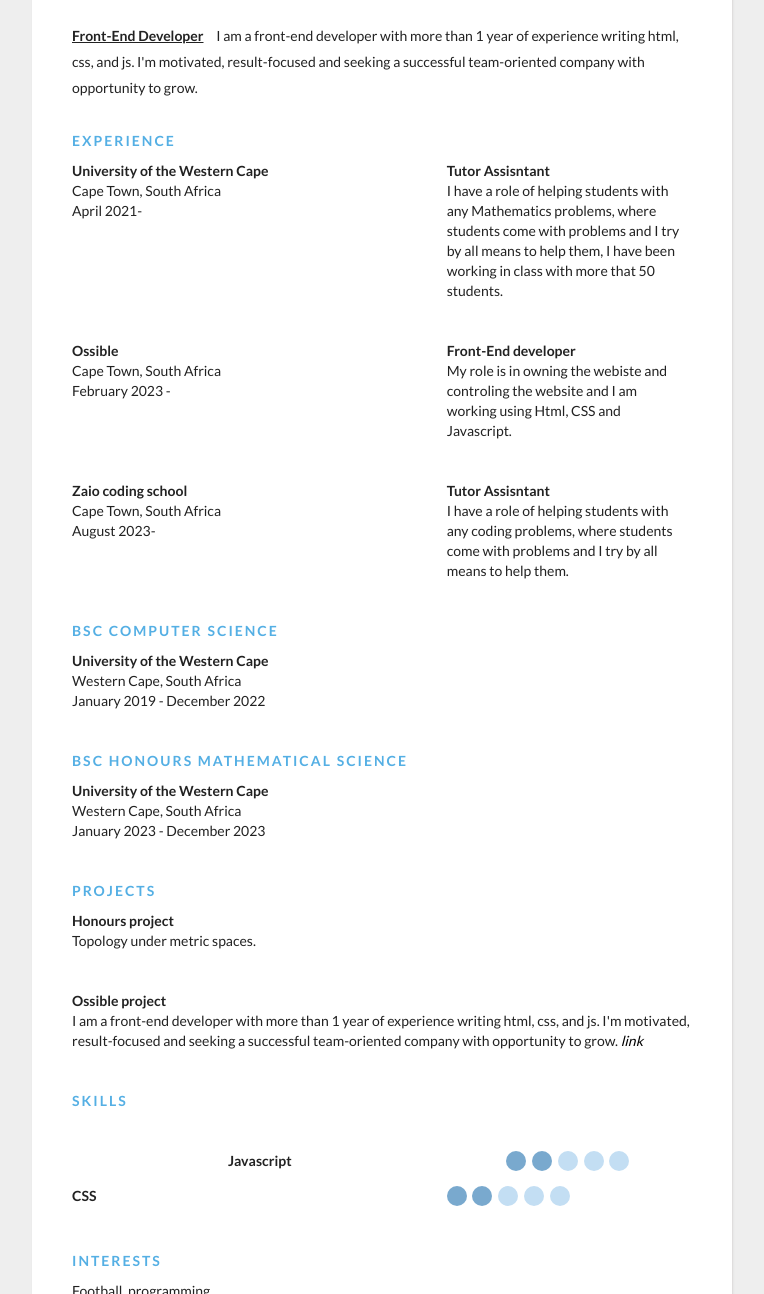
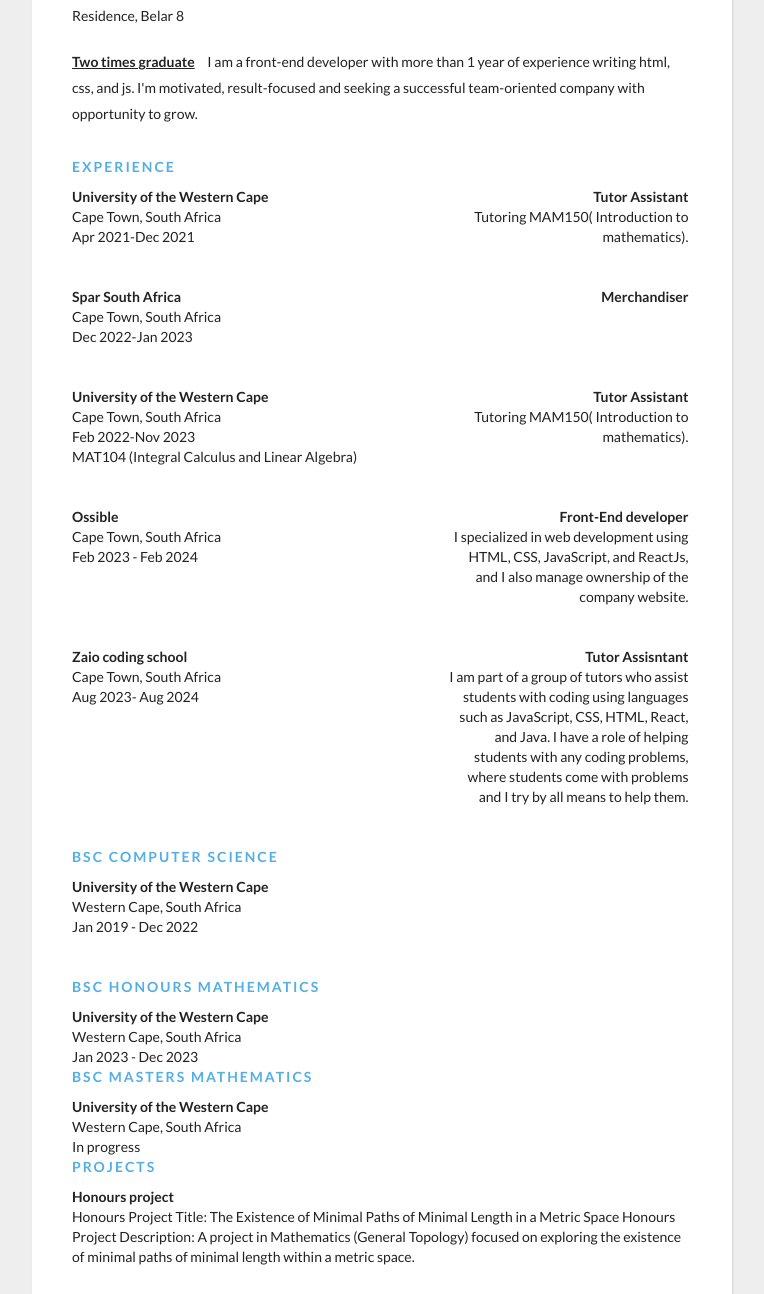
Before and after one commit to qinisomavuso/Portfolios, a plain HTML site: page resume.html in a window 1280 px wide. Shown: the part 218-1512 px from the top of the page, without its empty margins (258-1022 px from the left). Drawn offline with nearby package versions, Linux system fonts and the light colour scheme.

Commit message:
One step at a time

```diff
--- a/assets/css/resume-style.css
+++ b/assets/css/resume-style.css
@@ -3,6 +3,7 @@
   padding: 0;
   box-sizing: border-box;
 }
+
 html {
   height: 100%;
 }
@@ -22,7 +23,7 @@
   max-width: 700px;
   background: #fff;
   margin: 0px auto 0px;
-    box-shadow: 1px 1px 2px #DAD7D7;
+  box-shadow: 1px 1px 2px #dad7d7;
   border-radius: 3px;
   padding: 40px;
   margin-top: 50px;
@@ -30,128 +31,124 @@
 
 .header {
   margin-bottom: 30px;
+}
 
-    .full-name {
+.header .full-name {
   font-size: 40px;
   text-transform: uppercase;
   margin-bottom: 5px;
 }
 
-    .first-name {
+.header .first-name {
   font-weight: 700;
 }
 
-    .last-name {
+.header .last-name {
   font-weight: 300;
 }
 
-    .contact-info {
+.header .contact-info {
   margin-bottom: 20px;
 }
 
-    .email ,
-    .phone {
+.header .email,
+.header .phone {
   color: #999;
   font-weight: 300;
 }
 
-    .separator {
+.header .separator {
   height: 10px;
   display: inline-block;
   border-left: 2px solid #999;
   margin: 0px 10px;
 }
 
-    .position {
+.header .position {
   font-weight: bold;
   display: inline-block;
   margin-right: 10px;
   text-decoration: underline;
 }
-  }
-
 
 .details {
   line-height: 20px;
+}
 
-    .section {
+.details .section {
   margin-bottom: 40px;
 }
 
-    .section:last-of-type {
+.details .section:last-of-type {
   margin-bottom: 0px;
 }
 
-    .section__title {
+.details .section__title {
   letter-spacing: 2px;
-      color: #54AFE4;
+  color: #54afe4;
   font-weight: bold;
   margin-bottom: 10px;
   text-transform: uppercase;
 }
 
-    .section__list-item {
+.details .section__list-item {
   margin-bottom: 40px;
 }
 
-    .section__list-item:last-of-type {
+.details .section__list-item:last-of-type {
   margin-bottom: 0;
 }
 
-    .left ,
-    .right {
+.details .left,
+.details .right {
   vertical-align: top;
   display: inline-block;
 }
 
-    .left {
+.details .left {
   width: 60%;
 }
 
-    .right {
-      tex-align: right;
+.details .right {
+  text-align: right;
   width: 39%;
 }
 
-    .name {
+.details .name {
   font-weight: bold;
 }
 
-    a {
+.details a {
   text-decoration: none;
   color: #000;
   font-style: italic;
 }
 
-    a:hover {
+.details a:hover {
   text-decoration: underline;
   color: #000;
 }
 
 .skills {
-
 }
 
 .skills__item {
   margin-bottom: 10px;
 }
 
-    .skills__item .right {
-      input {
+.skills__item .right input {
   display: none;
 }
 
-      label {
+.skills__item .right label {
   display: inline-block;
   width: 20px;
   height: 20px;
-        background: #C3DEF3;
+  background: #c3def3;
   border-radius: 20px;
   margin-right: 3px;
 }
 
-      input:checked + label {
-        background: #79A9CE;
+.skills__item .right input:checked + label {
+  background: #79a9ce;
 }
-    }
-  }
--- a/resume.html
+++ b/resume.html
@@ -42,10 +42,14 @@
       <span class="separator"></span>
       <span class="phone">Phone: </span>
       <span class="phone-val">+277 115 59033</span>
+      <span class="separator"></span>
+      <span class="phone">location: </span>
+      <span class="location">Hector Peterson Residence, Belar 8</span>
+
     </div>
 
     <div class="about">
-      <span class="position">Front-End Developer </span>
+      <span class="position">Two times graduate </span>
       <span class="desc">
         I am a front-end developer with more than 1 year of experience writing html,
         css, and js. I'm motivated, result-focused and seeking a successful team-oriented company with opportunity to grow.
@@ -59,37 +63,60 @@
         <div class="left">
           <div class="name">University of the Western Cape</div>
           <div class="addr">Cape Town, South Africa</div>
-          <div class="duration">April 2021- </div>
+          <div class="duration">Apr 2021-Dec 2021 </div>
         </div>
         <div class="right">
-          <div class="name">Tutor Assisntant</div>
-          <div class="desc">I have a role of helping students with any Mathematics problems, where students come
-            with problems and I try by all means to help them, I have been working in class with more that
-            50 students.
+          <div class="name">Tutor Assistant</div>
+          <div class="desc">Tutoring MAM150( Introduction to mathematics).
           </div>
         </div>
+      </div>
+      <div class="section__list-item">
+        <div class="left">
+          <div class="name">Spar South Africa</div>
+          <div class="addr">Cape Town, South Africa</div>
+          <div class="duration">Dec 2022-Jan 2023 </div>
+        </div>
+        <div class="right">
+          <div class="name">Merchandiser</div>
+          <div class="desc">
+          </div>
+        </div>
+      </div>
+      <div class="section__list-item">
+        <div class="left">
+          <div class="name">University of the Western Cape</div>
+          <div class="addr">Cape Town, South Africa</div>
+          <div class="duration">Feb 2022-Nov 2023 </div>
+        </div>
+        <div class="right">
+          <div class="name">Tutor Assistant</div>
+          <div class="desc">Tutoring MAM150( Introduction to mathematics).
+          </div>
+        </div>MAT104 (Integral Calculus and Linear Algebra)
       </div>
       <div class="section__list">
         <div class="section__list-item">
           <div class="left">
             <div class="name">Ossible</div>
             <div class="addr">Cape Town, South Africa</div>
-            <div class="duration">February 2023 - </div>
+            <div class="duration">Feb 2023 - Feb 2024</div>
           </div>
           <div class="right">
             <div class="name">Front-End developer</div>
-            <div class="desc">My role is in owning the webiste and controling the website and I am working using Html, CSS and Javascript. </div>
+            <div class="desc">I specialized in web development using HTML, CSS, JavaScript, and ReactJs, and I also manage ownership of the company website. </div>
           </div>
         </div>
       <div class="section__list-item">
           <div class="left">
             <div class="name">Zaio coding school</div>
             <div class="addr">Cape Town, South Africa</div>
-            <div class="duration">August 2023- </div>
+            <div class="duration">Aug 2023- Aug 2024</div>
           </div>
           <div class="right">
             <div class="name">Tutor Assisntant</div>
-            <div class="desc">I have a role of helping students with any coding problems, where students come
+            <div class="desc">I am part of a group of tutors who assist students with coding using languages such as
+              JavaScript, CSS, HTML, React, and Java. I have a role of helping students with any coding problems, where students come
               with problems and I try by all means to help them.
             </div>
           </div>
@@ -104,7 +131,7 @@
           <div class="left">
             <div class="name">University of the Western Cape</div>
             <div class="addr">Western Cape, South Africa</div>
-            <div class="duration">January 2019 - December 2022</div>
+            <div class="duration">Jan 2019 - Dec 2022</div>
           </div>
           <!-- <div class="right">
             <div class="name">Fr developer</div>
@@ -122,17 +149,24 @@
             <div class="desc">did This and that</div>
           </div>
         </div> -->
-        <div class="section__title">BSc Honours Mathematical Science</div>
+        <div class="section__title">BSc Honours Mathematics</div>
         <div class="section__list-item">
           <div class="left">
             <div class="name">University of the Western Cape</div>
             <div class="addr">Western Cape, South Africa</div>
-            <div class="duration">January 2023 - December 2023</div>
+            <div class="duration">Jan 2023 - Dec 2023</div>
           </div>
           <!-- <div class="right">
             <div class="name">Fr developer</div>
             <div class="desc">did This and that</div>
           </div> -->
+          <div class="section__title">BSc Masters Mathematics</div>
+          <div class="section__list-item">
+            <div class="left">
+              <div class="name">University of the Western Cape</div>
+              <div class="addr">Western Cape, South Africa</div>
+              <div class="duration">In progress</div>
+            </div>
         </div>
       </div>
 
@@ -142,73 +176,60 @@
        <div class="section__list">
          <div class="section__list-item">
            <div class="name">Honours project</div>
-           <div class="text">Topology under metric spaces.</div>
+           <div class="text">Honours Project Title: The Existence of Minimal Paths of Minimal Length in a Metric Space
+            Honours Project Description: A project in Mathematics
+            (General Topology) focused on exploring the existence of minimal paths of minimal length within a metric space.</div>
          </div>
 
          <div class="section__list-item">
                     <div class="name">Ossible project</div>
-           <div class="text">I am a front-end developer with more than 1 year of experience writing html, css, and js. I'm motivated, result-focused and seeking a successful team-oriented company with opportunity to grow. <a href="/login">link</a>
+           <div class="text">I am a front-end developer working on the website of the company where we build resumes/cv's for people.
            </div>
          </div>
        </div>
     </div>
      <div class="section">
-       <div class="section__title">Skills</div>
-       <div class="skills">
+       <div class="section__title">Programming langueges skills</div>
          <div class="skills__item">
            <div class="left"><div class="name">
-             Javascript
+             Web development with HTML,CSS and Javascript
              </div></div>
-           <div class="right">
-                          <input  id="ck1" type="checkbox" checked/>
-
-             <label for="ck1"></label>
-                          <input id="ck2" type="checkbox" checked/>
-
-              <label for="ck2"></label>
-                         <input id="ck3" type="checkbox" />
-
-              <label for="ck3"></label>
-                           <input id="ck4" type="checkbox" />
-            <label for="ck4"></label>
-                          <input id="ck5" type="checkbox" />
-              <label for="ck5"></label>
-
-           </div>
          </div>
-
-       </div>
        <div class="skills__item">
            <div class="left"><div class="name">
-             CSS</div></div>
-           <div class="right">
-                          <input  id="ck1" type="checkbox" checked/>
+             Machine learning with Python Notebook</div></div>
 
-             <label for="ck1"></label>
-                          <input id="ck2" type="checkbox" checked/>
+         </div>
+         <div class="skills__item">
+          <div class="left"><div class="name">
+            Beginner with Java, mySql</div></div>
 
-              <label for="ck2"></label>
-                         <input id="ck3" type="checkbox" />
-
-              <label for="ck3"></label>
-                           <input id="ck4" type="checkbox" />
-            <label for="ck4"></label>
-                          <input id="ck5" type="checkbox" />
-              <label for="ck5"></label>
-
-           </div>
-         </div>
+        </div>
 
        </div>
      <div class="section">
      <div class="section__title">
-       Interests
+       Honours and Awards
        </div>
        <div class="section__list">
          <div class="section__list-item">
-                  Football, programming.
+          Student Tutoring and Academic Support
+          issued by Student Development Supports at the University of the Western Cape.
+            </div>
           </div>
-       </div>
+          <div class="section__list-item">
+          DVC R&I Attraction Bursary.
+          The bursary is awarded by the HOD based on a strong academic
+          performance mathematics department at the University of the Western Cape
+          </div>
+        </div>
+          <div class="section__list-item">
+            Mastercard Foundation Scholarship
+            Mastercard Foundation.
+            This Scholarship is awarded based on strong
+             academic performance, leadership potential, commitment to community service and a clear vision for the future
+          </div>
+        </div>
      </div>
      </div>
   </div>
```
Lines whose indentation alone changed are shown as unchanged.
